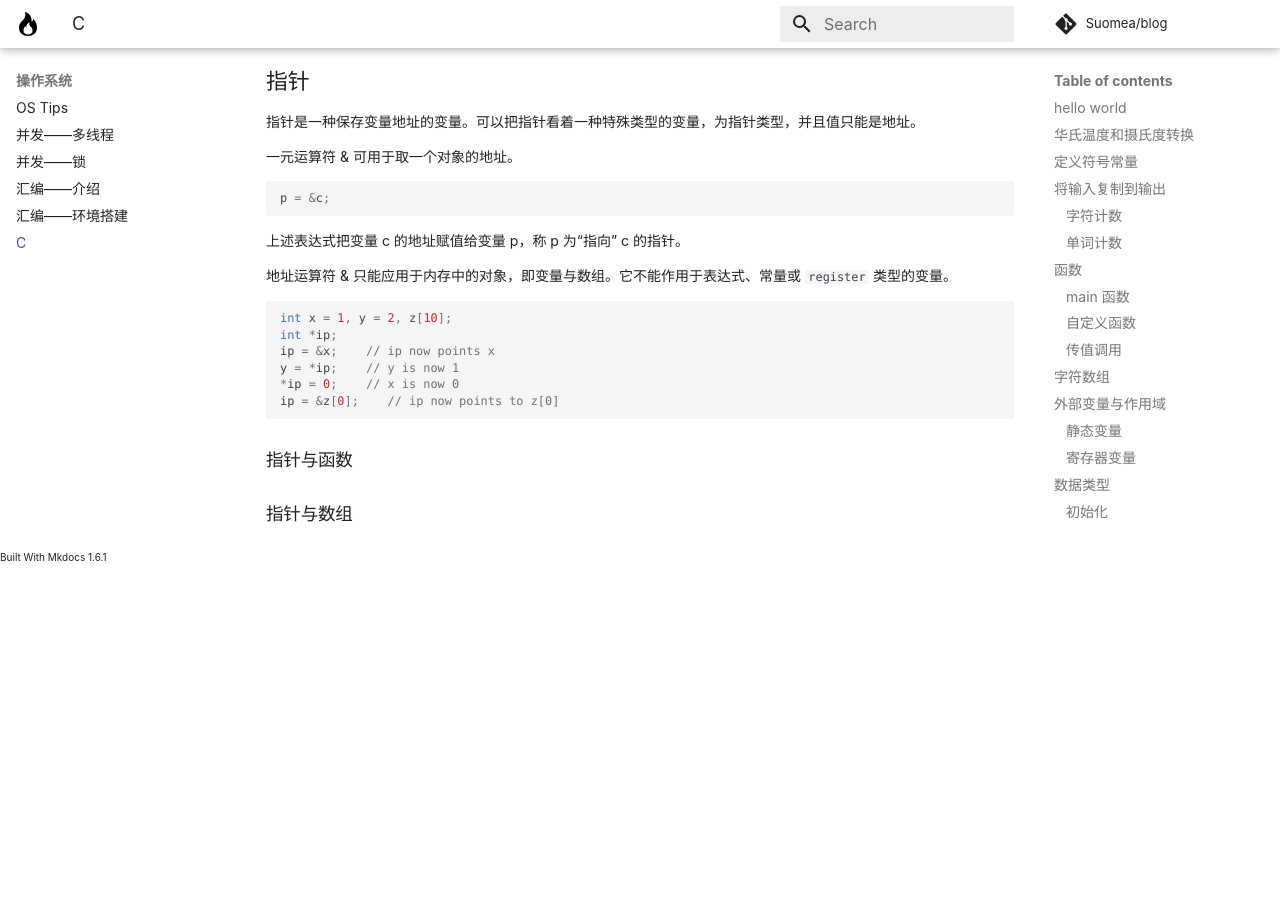
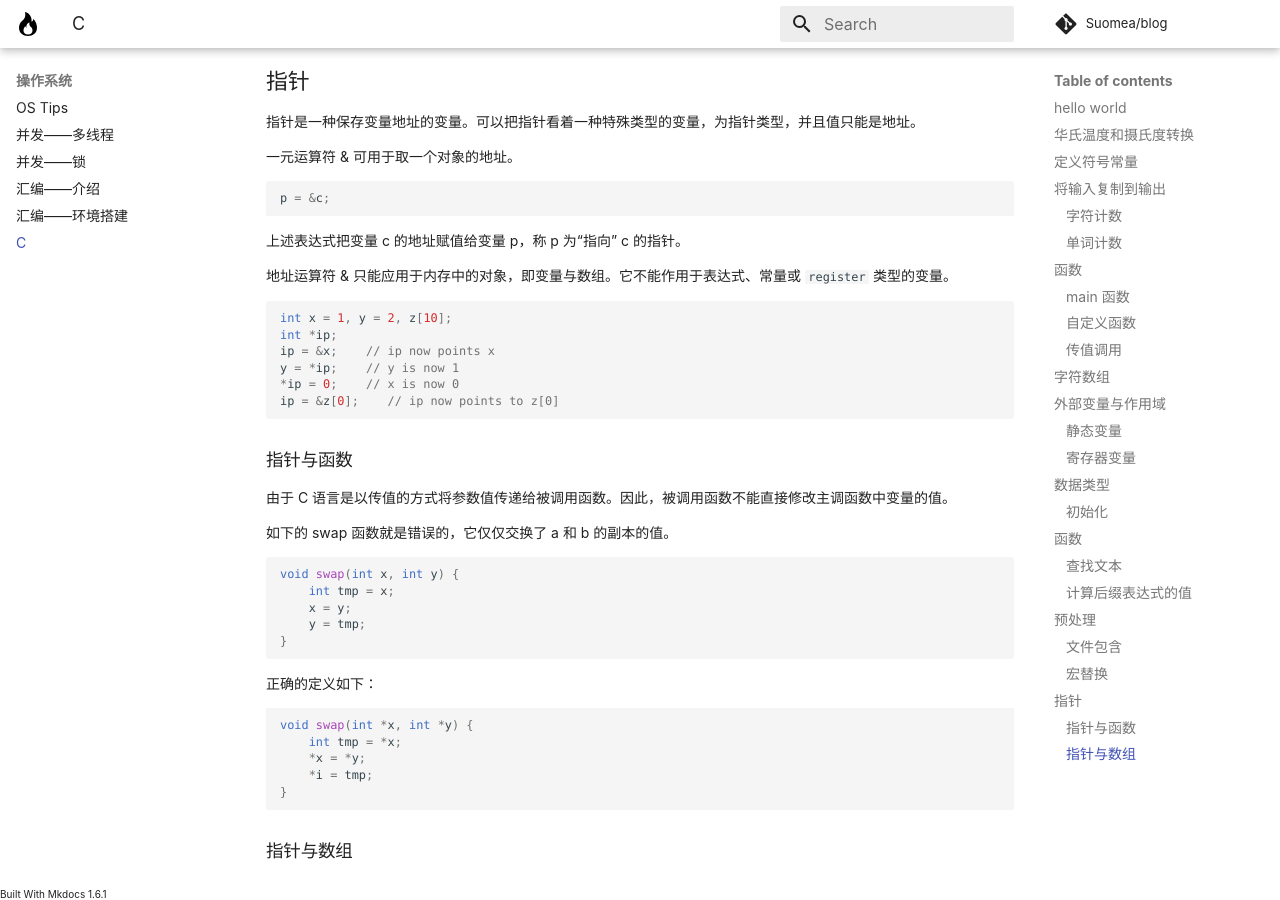
Before and after one commit to Suomea/blog, an MkDocs documentation site: the page built from docs/OS/C.md, in a window 1280 px wide and 900 px high, scrolled down 13828 px. Built offline with MkDocs 1.6.1 and Material for MkDocs 9.7.7, drawn with Linux system fonts in a browser that asks for light colours; some web fonts are replaced; comment, search, counter and statistics services are not loaded; before the commit the page ends 14391 px from its top, so only the background shows below that.

Commit message:
更新 C 笔记。

````diff
--- a/docs/OS/C.md
+++ b/docs/OS/C.md
@@ -744,5 +744,23 @@ ip = &z[0];    // ip now points to z[0]
 ```
 
 ### 指针与函数
+由于 C 语言是以传值的方式将参数值传递给被调用函数。因此，被调用函数不能直接修改主调函数中变量的值。
 
+如下的 swap 函数就是错误的，它仅仅交换了 a 和 b 的副本的值。
+```c
+void swap(int x, int y) {
+	int tmp = x;
+	x = y;
+	y = tmp;
+}
+```
+
+正确的定义如下：
+```c
+void swap(int *x, int *y) {
+	int tmp = *x;
+	*x = *y;
+	*i = tmp;
+}
+```
 ### 指针与数组
````
Also changed, not shown: 1 other file.
